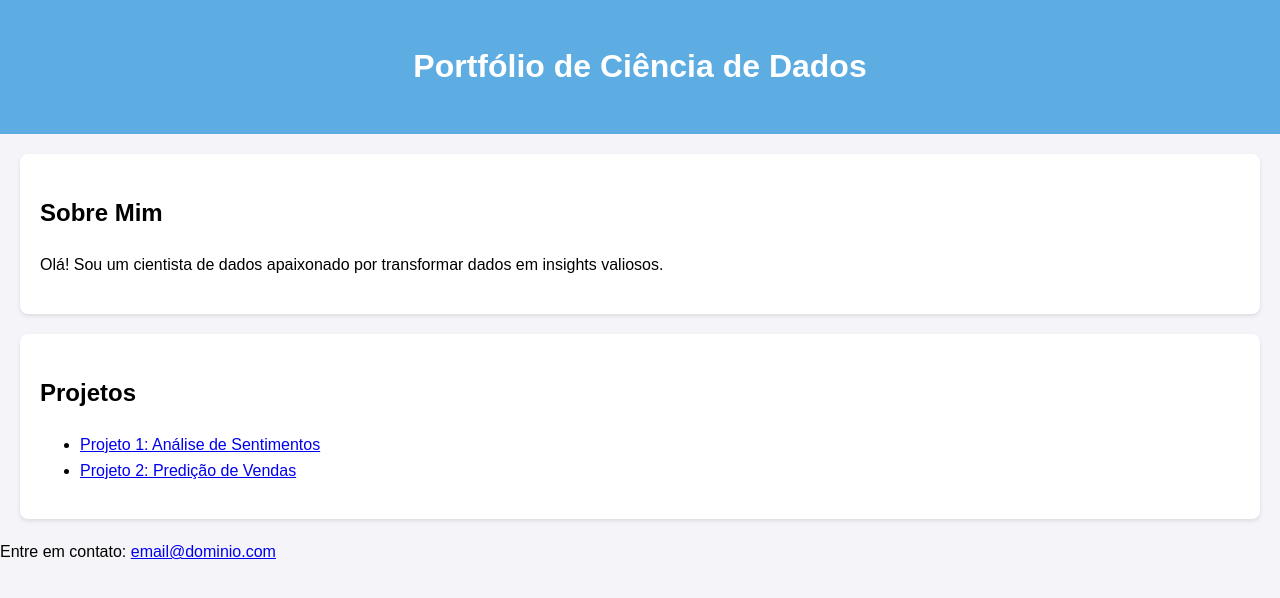
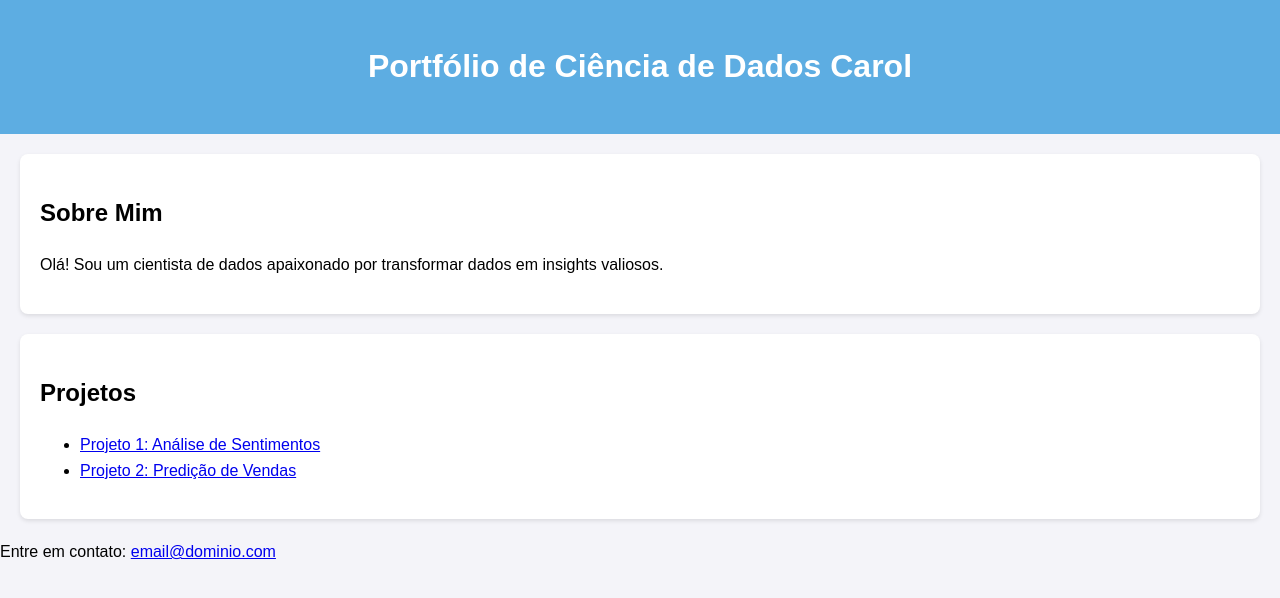
Before and after one commit to carolineoliveira994/Infra, a plain HTML site: page index.html in a window 1280 px wide. Drawn offline with Linux system fonts and the light colour scheme.

Commit message:
Update index.html

```diff
--- a/index.html
+++ b/index.html
@@ -12,7 +12,7 @@
 </head>
 <body>
     <header>
-        <h1>Portfólio de Ciência de Dados</h1>
+        <h1>Portfólio de Ciência de Dados Carol</h1>
     </header>
     <section>
         <h2>Sobre Mim</h2>
```
